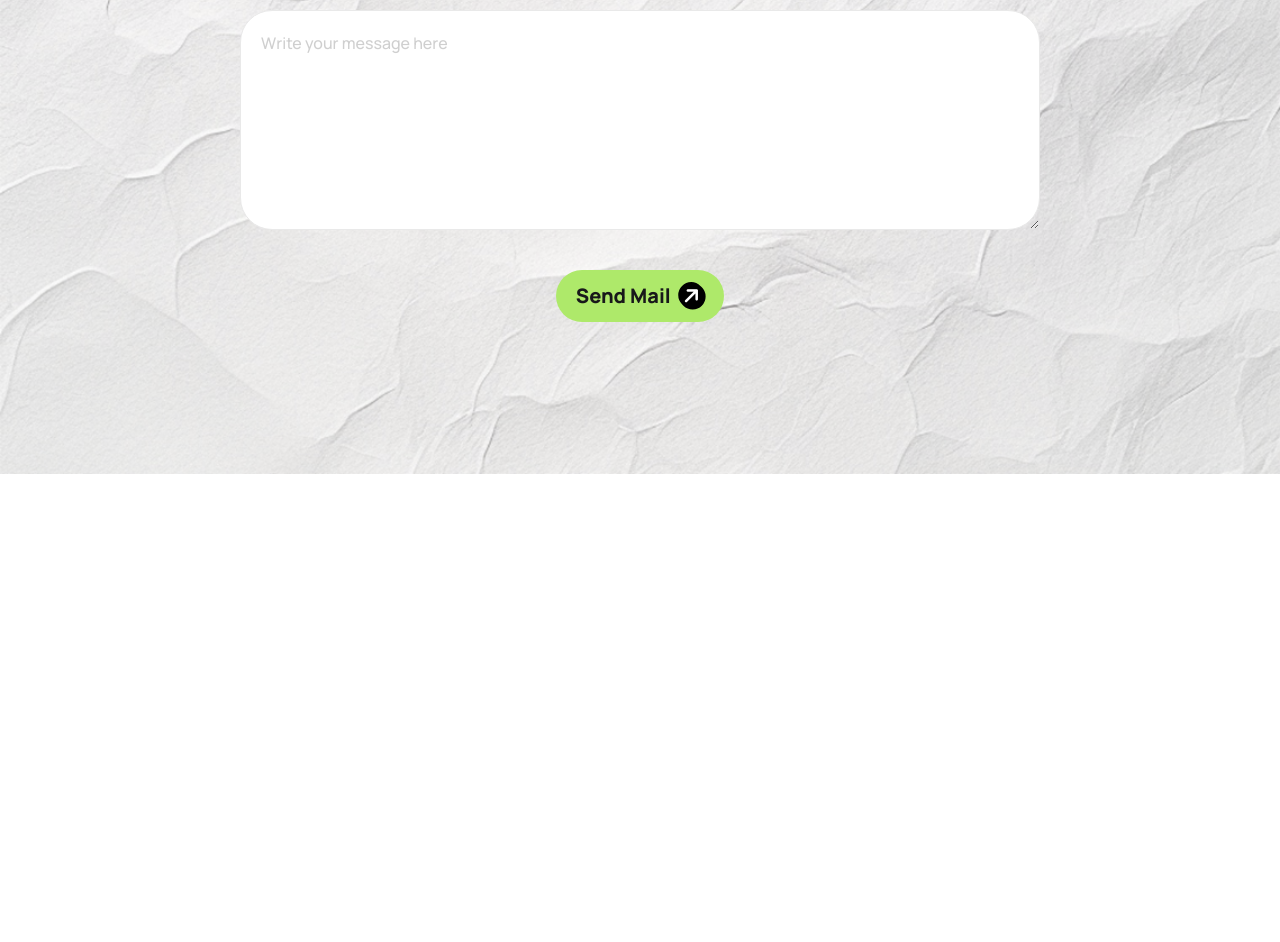
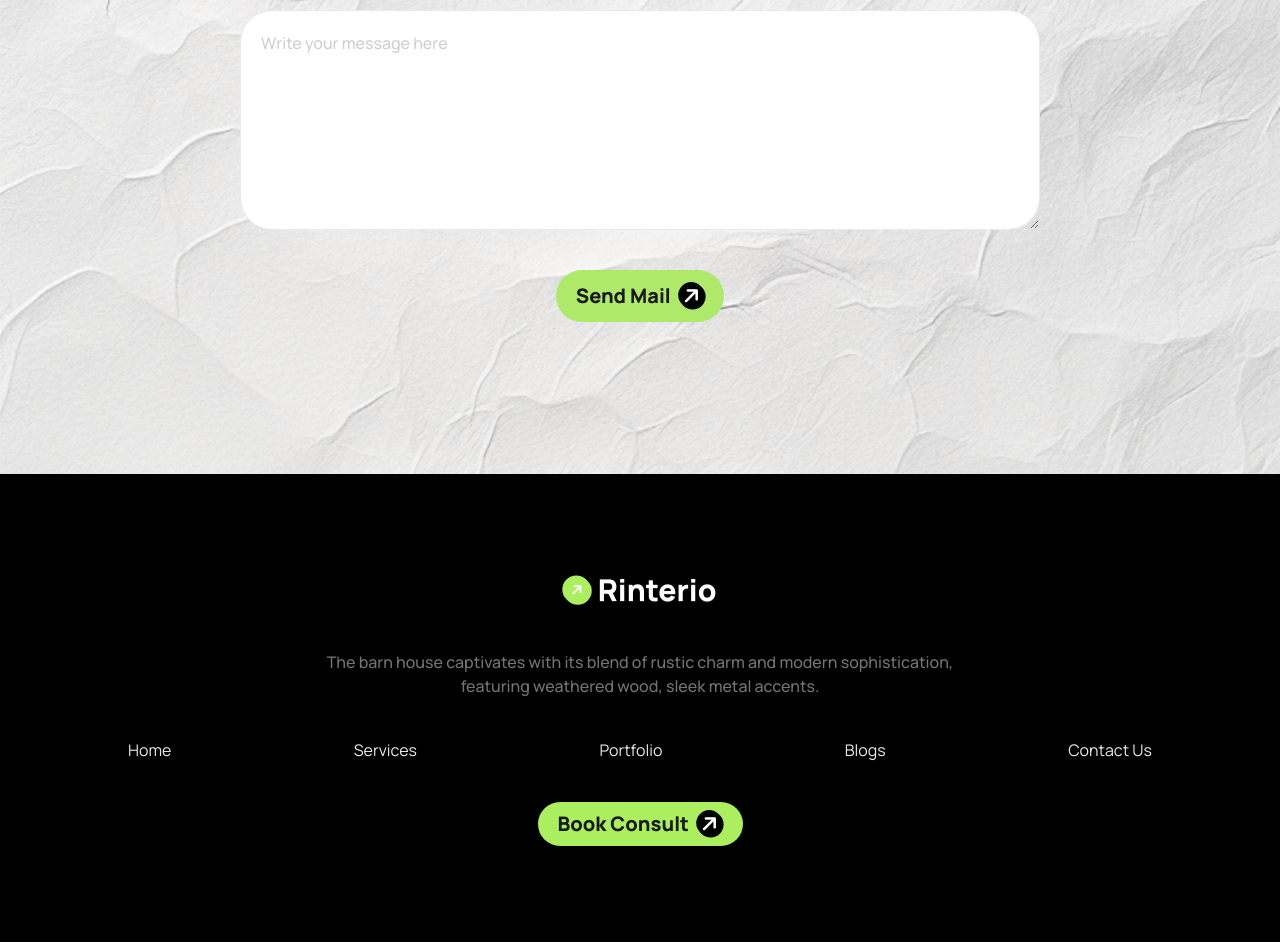
Before and after one commit to mujahidraj/Rinterio-House-Tailwind-DaisyUI-PH, a plain HTML site: page index.html in a window 1280 px wide. Shown: the part 4339-5281 px from the top of the page. Before the commit the page ends 4813 px from the top, so only its background shows below. Drawn offline with nearby package versions, Linux system fonts and the light colour scheme.

Commit message:
footer done

```diff
--- a/index.html
+++ b/index.html
@@ -321,7 +321,8 @@
 
     <!-- form section -->
 
-    <section class="flex flex-col items-center mt-16 bg-[url(/assets/bg.jpg)] bg-cover grayscale-50 bg-opacity-50 re bg-center grayscale-50 lg:px-60 md:px-14 py-28">
+    <section
+        class="flex flex-col items-center mt-16 bg-[url(/assets/bg.jpg)] bg-cover grayscale-50 bg-opacity-50 re bg-center grayscale-50 lg:px-60 md:px-14 py-28">
         <p class="text-[#494949] font-bold bg-[#ABEF5F33] py-2 px-4 rounded-[24px]"><i
                 class="fa-solid fa-arrow-right mr-3"></i>Let’s Connect</p>
         <h3 class="text-[40px] font-bold text-center">Let’s Discuss Next Project</h3>
@@ -329,24 +330,46 @@
             charm and modern sophistication,<br> featuring weathered wood, sleek metal accents.</p>
 
         <form action="" class="grid lg:grid-cols-2 md:grid-cols-2 sm:grid-cols-1  gap-5">
-            <input class="p-5 text-[#A0A0A0] lg:w-[450px] font-medium rounded-[64px] bg-white border-[#E9E9E9]" type="text"
-                placeholder="First Name*">
-            <input class="p-5 text-[#A0A0A0] lg:w-[450px] font-medium rounded-[64px] bg-white border-[#E9E9E9]" type="text"
-                placeholder="Last Name*">
-            <input class="p-5 text-[#A0A0A0] lg:w-[450px] font-medium rounded-[64px] bg-white border-[#E9E9E9]" type="text"
-                placeholder="Phone Number*">
-            <input class="p-5 text-[#A0A0A0] lg:w-[450px] font-medium rounded-[64px] bg-white border-[#E9E9E9]" type="email" name=""
-                id="" placeholder="Email Address*">
-            <textarea class="lg:col-span-2 p-5 text-[#A0A0A0] h-[220px] font-medium rounded-[32px] bg-white border-[#E9E9E9]" id="" placeholder="Write your message here"></textarea>
+            <input class="p-5 text-[#A0A0A0] lg:w-[450px] font-medium rounded-[64px] bg-white border-[#E9E9E9]"
+                type="text" placeholder="First Name*">
+            <input class="p-5 text-[#A0A0A0] lg:w-[450px] font-medium rounded-[64px] bg-white border-[#E9E9E9]"
+                type="text" placeholder="Last Name*">
+            <input class="p-5 text-[#A0A0A0] lg:w-[450px] font-medium rounded-[64px] bg-white border-[#E9E9E9]"
+                type="text" placeholder="Phone Number*">
+            <input class="p-5 text-[#A0A0A0] lg:w-[450px] font-medium rounded-[64px] bg-white border-[#E9E9E9]"
+                type="email" name="" id="" placeholder="Email Address*">
+            <textarea
+                class="lg:col-span-2 p-5 text-[#A0A0A0] h-[220px] font-medium rounded-[32px] bg-white border-[#E9E9E9]"
+                id="" placeholder="Write your message here"></textarea>
         </form>
         <button
-                    class="bg-[#88ff00] lg:py-3  py-1 my-10  px-1 md:px-3 md:py-2  lg:px-5 rounded-[32px] lg:text-xl font-extrabold">Send Mail <i
-                        class="fa-solid lg:hidden fa-arrow-right bg-black text-white lg:p-1 rounded-full -rotate-45 ml-1"></i></button>
+            class="bg-[#88ff00] lg:py-3  py-1 my-10  px-1 md:px-3 md:py-2  lg:px-5 rounded-[32px] lg:text-xl font-extrabold">Send
+            Mail <i
+                class="fa-solid lg:hidden fa-arrow-right bg-black text-white lg:p-1 rounded-full -rotate-45 ml-1"></i></button>
 
     </section>
 
     <!-- footer section -->
-    <footer>
+    <footer class="bg-black">
+        <div class=" max-w-5xl mx-auto flex flex-col items-center gap-10 py-24">
+            <a class="btn btn-ghost font-extrabold text-3xl text-white"><i
+                    class="fa-solid fa-arrow-right text-sm p-2 -rotate-45 bg-[#ABEF5F] rounded-full"></i>Rinterio</a>
+            <p class="text-[#737373] font-medium text-center">
+                The barn house captivates with its blend of rustic charm and modern sophistication,<br> featuring weathered wood, sleek metal accents.
+            </p>
+            <div class="flex lg:flex-row md:flex-row   justify-between gap-4 lg:w-5xl text-[#E9E9E9]">
+                <p>Home</p>
+                <p>Services</p>
+                <p>Portfolio</p>
+                <p>Blogs</p>
+                <p>Contact Us</p>
+            </div>
+
+             <button
+                    class="bg-[#ABEF5F] lg:py-2s py-1 px-1 md:px-3 md:py-2  lg:px-5 rounded-[32px] lg:text-xl font-extrabold max-w-52">Book
+                    Consult <i
+                        class="fa-solid lg:hidden fa-arrow-right bg-black text-white lg:p-1 rounded-full -rotate-45 ml-1"></i></button>
+        </div>
 
     </footer>
 
```
